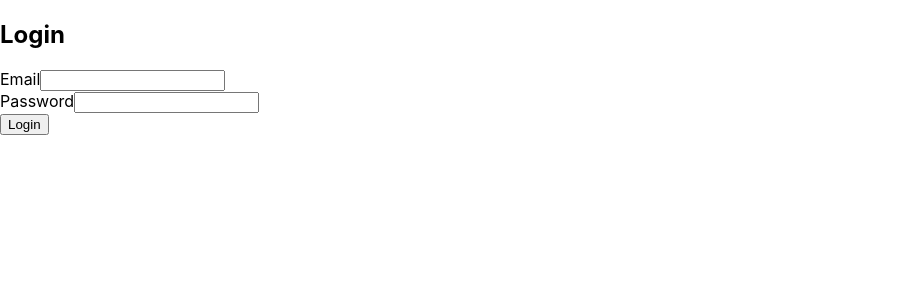
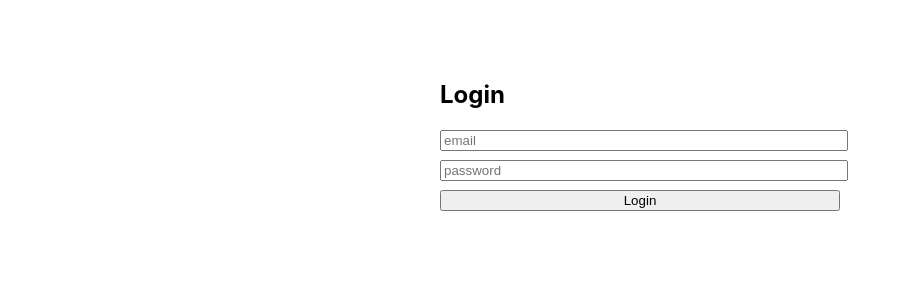
Before and after one commit to waregagbagbo/CS-Employee-Activity-Tracker, a React (Create React App) app in the folder frontend/: page / in a window 1280 px wide. Shown: the top 300 px of the page, without its empty margins (0-911 px from the left). Built offline with nearby package versions, Linux system fonts and the light colour scheme.

Commit message:
Fixed the auth and routing in jsx

```diff
--- a/frontend/src/App.js
+++ b/frontend/src/App.js
@@ -1,5 +1,5 @@
 import React from "react";
-import { BrowserRouter, Routes, Route, useNavigate } from "react-router-dom";
+import { BrowserRouter, Routes, Route } from "react-router-dom";
 import Login from "./pages/Login";
 import Register from "./pages/Register";
 import Dashboard from "./pages/Dashboard";
--- a/frontend/src/components/ProtectedRoute.js
+++ b/frontend/src/components/ProtectedRoute.js
@@ -3,5 +3,5 @@ import { Navigate } from "react-router-dom";
 
 export default function ProtectedRoute({ children }) {
   const token = localStorage.getItem("access");
-  return token ? children : <Navigate to="/" />;
+  return token ? children : <Navigate to="/" replace/>;
 }
--- a/frontend/src/pages/Login.js
+++ b/frontend/src/pages/Login.js
@@ -1,105 +1,49 @@
-import React, { useState } from "react";
+import React, { useState, useEffect } from "react";
+import { useNavigate } from "react-router-dom";
 import { loginUser } from "../services/auth";
 
 export default function Login() {
-  const [form, setForm] = useState({ email: "", password: "" });
-  const [errors, setErrors] = useState({});
-  const [loading, setLoading] = useState(false);
+  const navigate = useNavigate();
+  const [email, setEmail] = useState("");
+  const [password, setPassword] = useState("");
 
-  const handleChange = (e) => {
-    setForm({ ...form, [e.target.name]: e.target.value });
-  };
+  // 👇 Check for token on mount
+  useEffect(() => {
+    const token = localStorage.getItem("access");
+    if (token) {
+      navigate("/dashboard"); // auto-redirect if already logged in
+    }
+  }, [navigate]);
 
-  const handleSubmit = async (e) => {
+  const handle = async (e) => {
     e.preventDefault();
-    setLoading(true);
-    setErrors({});
-
     try {
-      const res = await loginUser(form);
-
-      // store token from DRF
-      localStorage.setItem("token", res.data.token);
-
-      window.location.href = "/dashboard";
-    } catch (error) {
-      if (error.response?.data) {
-        setErrors(error.response.data);
-      } else {
-        setErrors({ detail: "Unable to login. Try again." });
-      }
-    } finally {
-      setLoading(false);
+      await loginUser(email, password); // saves token
+      navigate("/dashboard"); // redirect after login
+    } catch (err) {
+      alert("Invalid credentials");
     }
   };
 
   return (
-    <div className="min-h-screen bg-gray-100 flex items-center justify-center px-4">
-      <div className="bg-white p-8 shadow-lg rounded-xl w-full max-w-md">
-        <h2 className="text-3xl font-bold text-center text-indigo-600 mb-6">
-          Login
-        </h2>
-
-        {errors.detail && (
-          <div className="bg-red-100 text-red-700 p-3 rounded mb-4">
-            {errors.detail}
-          </div>
-        )}
-
-        <form onSubmit={handleSubmit} className="space-y-4">
-          {/* Email */}
-          <Input
-            label="Email"
-            name="email"
-            type="email"
-            value={form.email}
-            onChange={handleChange}
-            error={errors.email}
-          />
-
-          {/* Password */}
-          <Input
-            label="Password"
-            name="password"
-            type="password"
-            value={form.password}
-            onChange={handleChange}
-            error={errors.password}
-          />
-
-          <button
-            type="submit"
-            disabled={loading}
-            className="w-full bg-indigo-600 text-white py-2 rounded-lg hover:bg-indigo-700 transition"
-          >
-            {loading ? (
-              <div className="flex justify-center">
-                <div className="w-5 h-5 border-2 border-white border-t-transparent rounded-full animate-spin"></div>
-              </div>
-            ) : (
-              "Login"
-            )}
-          </button>
-        </form>
-      </div>
+    <div style={{ maxWidth: 400, margin: "80px auto" }}>
+      <h2>Login</h2>
+      <form onSubmit={handle}>
+        <input
+          placeholder="email"
+          value={email}
+          onChange={(e) => setEmail(e.target.value)}
+          style={{ width: "100%", marginBottom: 8 }}
+        />
+        <input
+          type="password"
+          placeholder="password"
+          value={password}
+          onChange={(e) => setPassword(e.target.value)}
+          style={{ width: "100%", marginBottom: 8 }}
+        />
+        <button style={{ width: "100%" }}>Login</button>
+      </form>
     </div>
   );
 }
-
-function Input({ label, name, type, value, onChange, error }) {
-  return (
-    <div>
-      <label className="block text-gray-700 font-medium mb-1">{label}</label>
-      <input
-        name={name}
-        type={type}
-        value={value}
-        onChange={onChange}
-        className={`w-full border px-3 py-2 rounded-lg focus:outline-none focus:ring-2 ${
-          error ? "border-red-500 focus:ring-red-300" : "border-gray-300 focus:ring-indigo-300"
-        }`}
-      />
-      {error && <p className="text-red-600 text-sm">{error}</p>}
-    </div>
-  );
-}
--- a/frontend/src/services/auth.js
+++ b/frontend/src/services/auth.js
@@ -1,17 +1,30 @@
 // src/services/auth.js
 import API from "./api";
 
-export const loginUser = async (payload) => {
-  return await API.post("/", payload);
-};
 
-export const logoutUser = async () => {
-  return await API.post("auth/logout/");
-};
-
-// register
-
+// register authentication
 export const registerUser = async (payload) => {
   const res = await API.post("auth/register/",payload)
   return res.data;
 };
+
+
+// login authentication
+export const loginUser = async (email, password) => {
+  const res = await API.post("/", { email, password });
+  // backend returns { message, token }
+  localStorage.setItem("access", res.data.token);
+  return res.data;
+};
+
+
+// logout authentication
+export const logoutUser = async () => {
+  try {
+    await API.post("auth/logout/");
+  } catch (e) {
+    // ignore server logout errors
+  }
+  localStorage.removeItem("access");
+  window.location.href = "/";
+};
```
